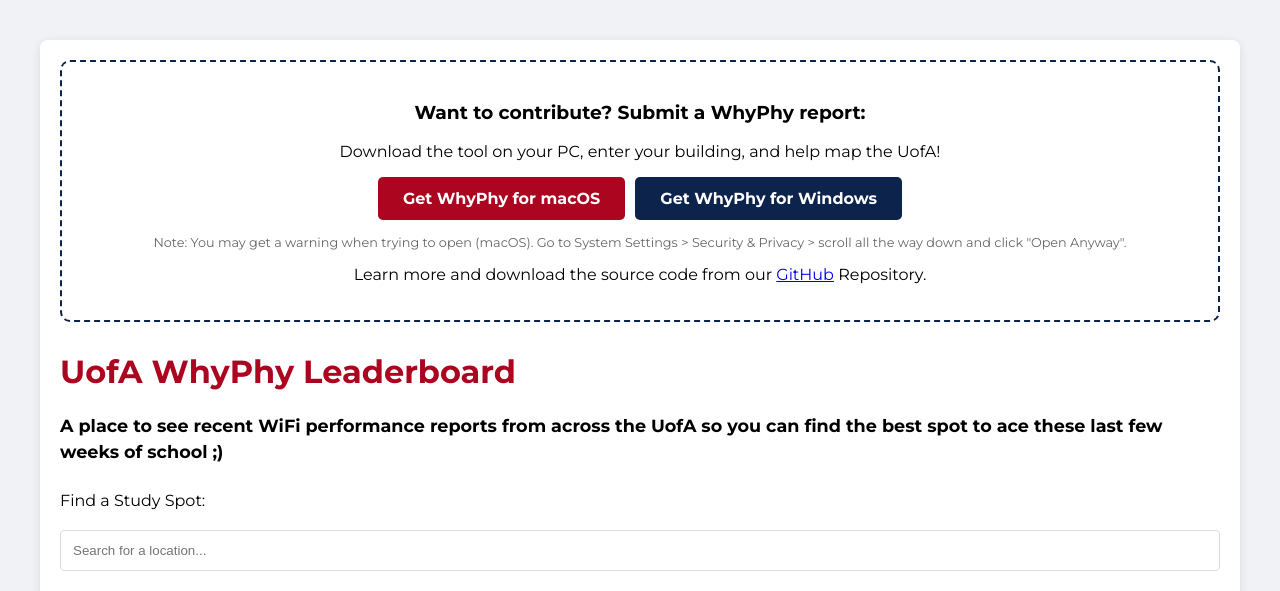
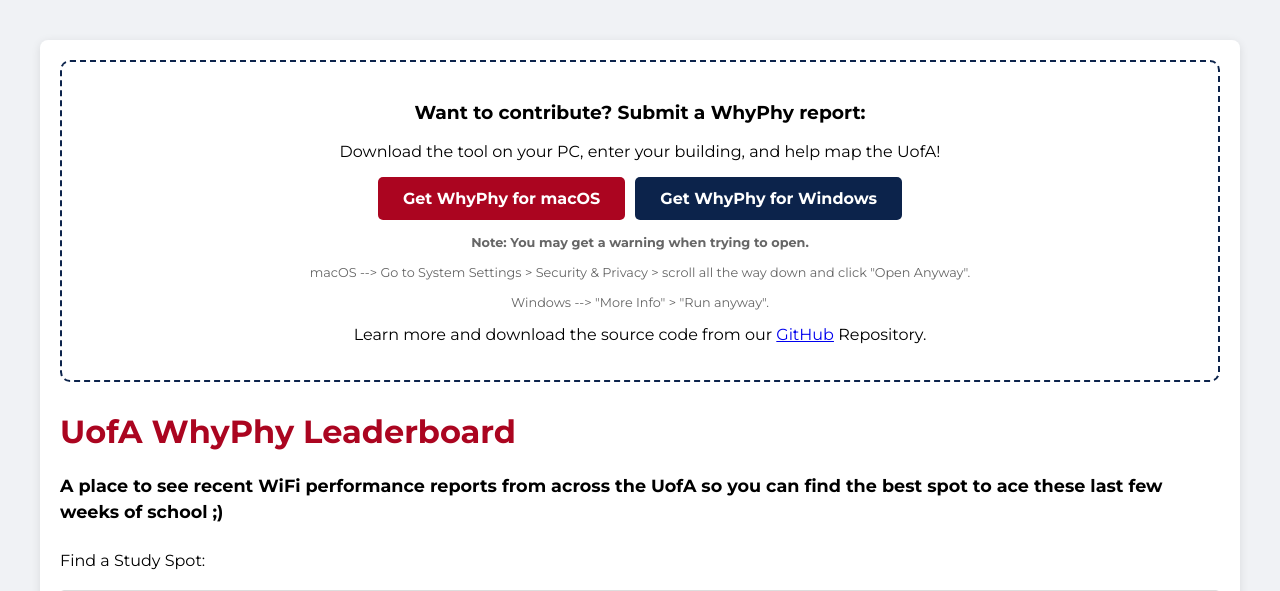
Before and after one commit to alecodominguez/GetYourWhyPhy, a FastAPI app: page / in a window 1280 px wide. Shown: the top 591 px of the page. Run offline with FastAPI, Linux system fonts and the light colour scheme.

Commit message:
added a description to overcome security warnings for windows

```diff
--- a/templates/index.html
+++ b/templates/index.html
@@ -36,8 +36,14 @@
                     Get WhyPhy for Windows
                 </a>
             </div>
+            <p style="font-weight: bold; font-size: 0.8em; color: #666; margin-top: 15px;">
+                Note: You may get a warning when trying to open.
+            </p>
             <p style="font-size: 0.8em; color: #666; margin-top: 15px;">
-                Note: You may get a warning when trying to open (macOS). Go to System Settings > Security & Privacy > scroll all the way down and click "Open Anyway".
+                macOS --> Go to System Settings > Security & Privacy > scroll all the way down and click "Open Anyway".
+            </p>
+            <p style="font-size: 0.8em; color: #666; margin-top: 15px;">
+                Windows --> "More Info" > "Run anyway".
             </p>
             <p style="font-size: 1.0em; color: #000000; margin-top: 15px;">
                 Learn more and download the source code from our <a href="https://github.com/alecodominguez/GetYourWhyPhy">GitHub</a> Repository.
```
